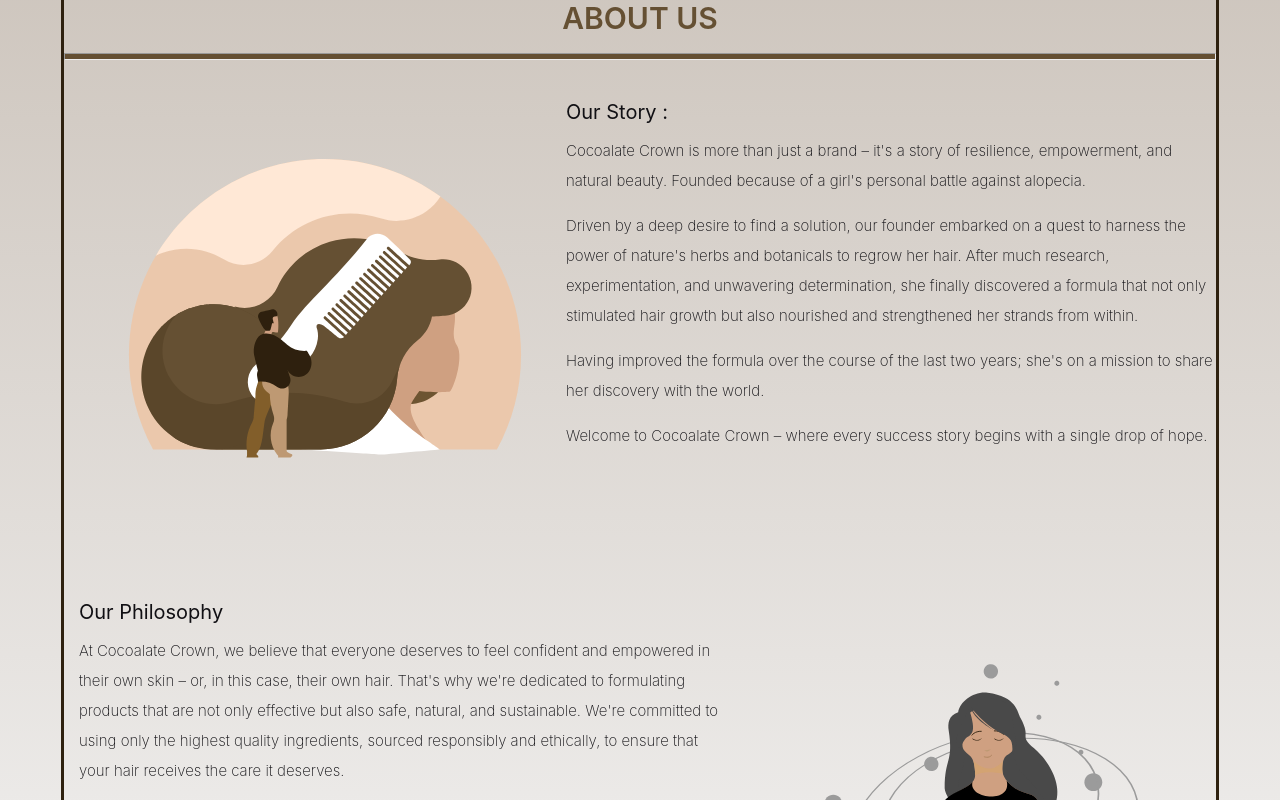
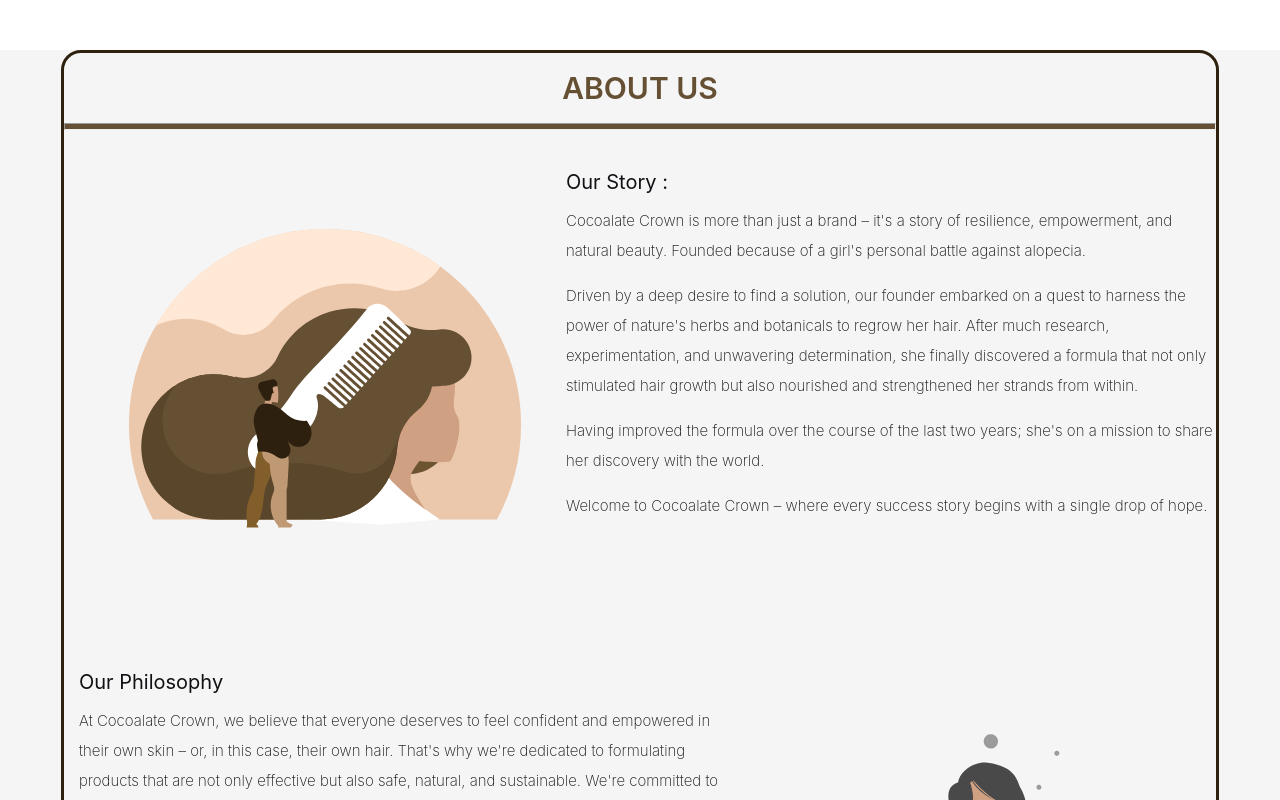
Before and after one commit to eniolaSamuel/CocoalateOil, a React (Create React App) app in the folder WebstormProjects/cocoalate_hair_oil/: page /aboutUsPage in a window 1280 px wide. Shown: the top 800 px of the page. Built offline with nearby package versions, Linux system fonts and the light colour scheme.

Commit message:
completed about us commit

```diff
--- a/WebstormProjects/cocoalate_hair_oil/src/styles/AbouUs.css
+++ b/WebstormProjects/cocoalate_hair_oil/src/styles/AbouUs.css
@@ -1,7 +1,9 @@
 .about-us-frame{
     width: 100%;
-    background-image: linear-gradient(to bottom, #CEC6BE, whitesmoke);
-    margin-top: -20px;
+    /*background-image: linear-gradient(to bottom, #DEAA9B, whitesmoke);*/
+    background-color: whitesmoke;
+    margin-top: 50px;
+    margin-bottom: 50px;
 }
 .about-us-frame h1{
     align-items: center;
--- a/WebstormProjects/cocoalate_hair_oil/src/styles/LandingPage.css
+++ b/WebstormProjects/cocoalate_hair_oil/src/styles/LandingPage.css
@@ -87,7 +87,7 @@
 }
 
 .home-page-frame{
-    background-image: linear-gradient(to bottom, whitesmoke, #CEC6BE);
+    background-image: linear-gradient(to bottom, whitesmoke, #DEAA9B);
     height: 600px;
     /*display: flex;*/
 
```
